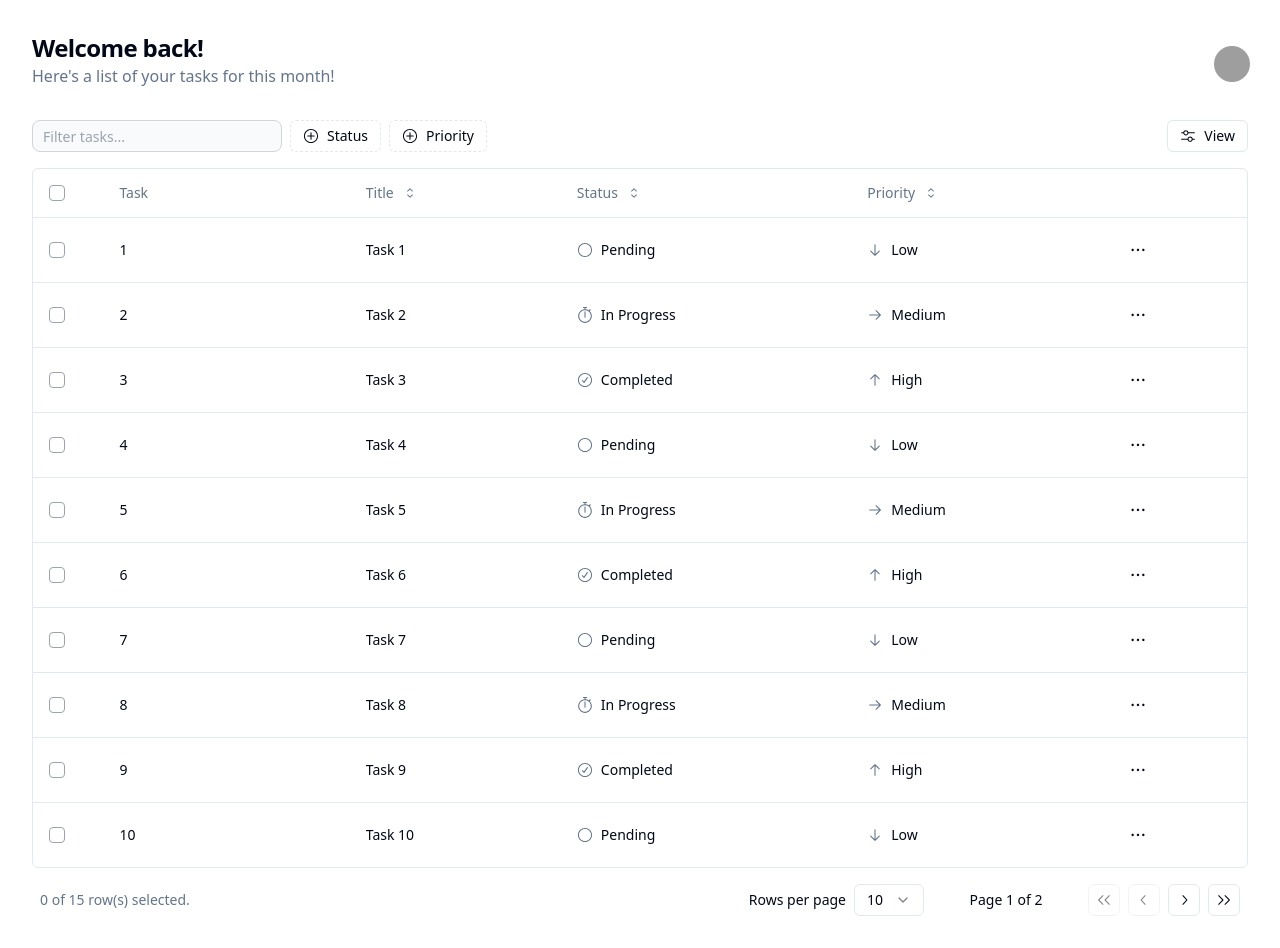
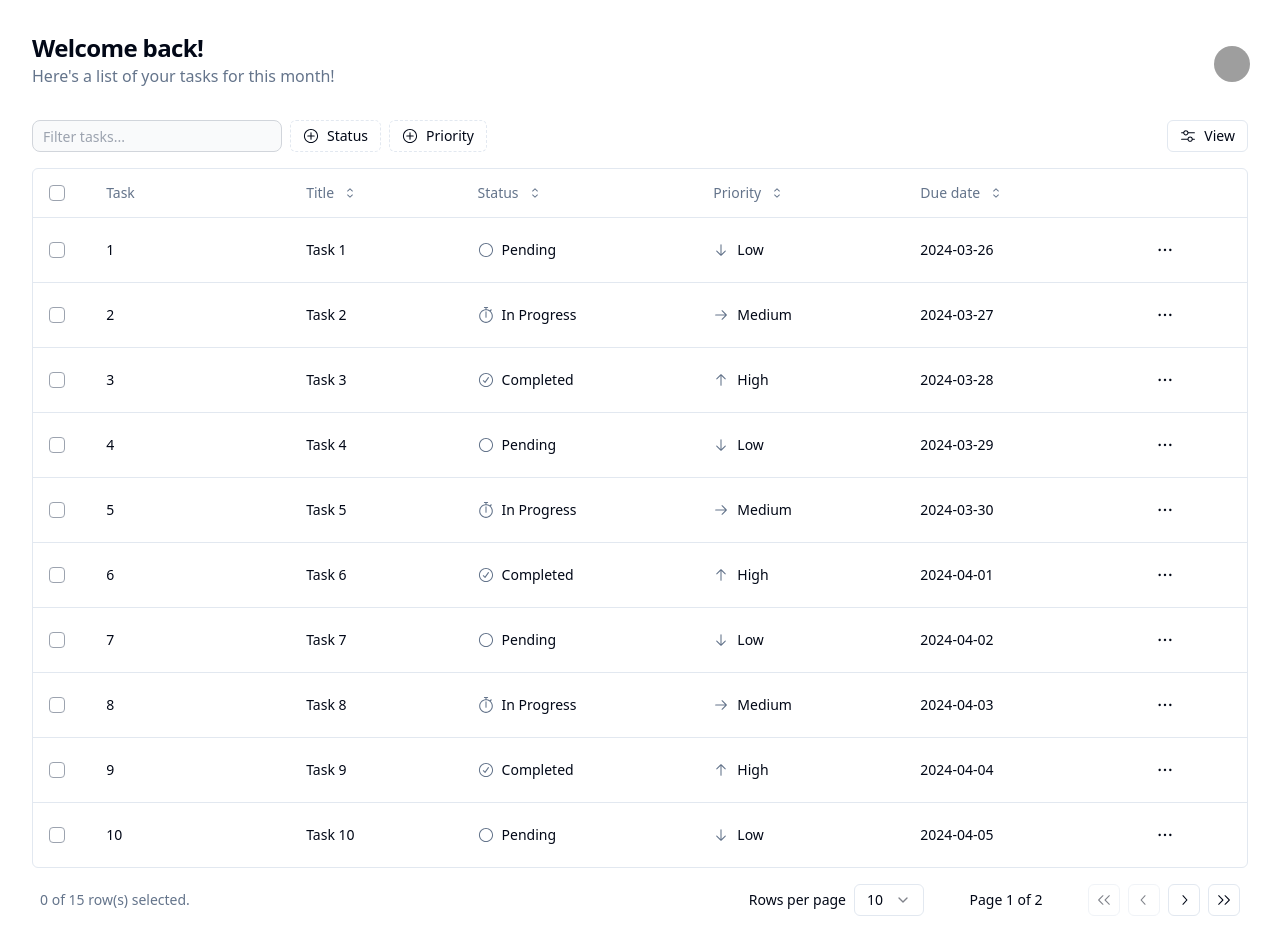
Before and after one commit to yassirelkhaili/taskify-frontend, a React (Create React App) app: page / in a window 1280 px wide. Built offline with nearby package versions, Linux system fonts and the light colour scheme; grey boxes are pictures that could not be loaded.

Commit message:
added due date

```diff
--- a/src/data/data.tsx
+++ b/src/data/data.tsx
@@ -4,32 +4,10 @@ import {
   ArrowUpIcon,
   CheckCircledIcon,
   CircleIcon,
-  CrossCircledIcon,
-  QuestionMarkCircledIcon,
   StopwatchIcon,
 } from "@radix-ui/react-icons"
 
-export const labels = [
-  {
-    value: "bug",
-    label: "Bug",
-  },
-  {
-    value: "feature",
-    label: "Feature",
-  },
-  {
-    value: "documentation",
-    label: "Documentation",
-  },
-]
-
 export const statuses = [
-  {
-    value: "backlog",
-    label: "Backlog",
-    icon: QuestionMarkCircledIcon,
-  },
   {
     value: "pending",
     label: "Pending",
--- a/src/partials/columns.tsx
+++ b/src/partials/columns.tsx
@@ -1,9 +1,6 @@
 import { ColumnDef } from "@tanstack/react-table"
-
-import { Badge } from "../components/ui/badge";
 import { Checkbox } from "../components/ui/checkbox";
-
-import { labels, priorities, statuses } from "../data/data"
+import { priorities, statuses } from "../data/data"
 import { DataTableColumnHeader } from "./data-table-column-header"
 import { DataTableRowActions } from "./data-table-row-actions"
 
@@ -68,11 +65,8 @@ export const columns: ColumnDef<Task>[] = [
       <DataTableColumnHeader column={column} title="Title" />
     ),
     cell: ({ row }) => {
-      const label = labels.find((label) => label.value === row.original.title)
-
       return (
         <div className="flex space-x-2">
-          {label && <Badge variant="outline">{label.label}</Badge>}
           <span className="max-w-[500px] truncate font-medium">
             {row.getValue("title")}
           </span>
@@ -89,8 +83,6 @@ export const columns: ColumnDef<Task>[] = [
       const status = statuses.find(
         (status) => status.value === row.getValue("status")
       )
-        console.log(row.getValue("status"));
-        console.log(statuses)
       if (!status) {
         return null
       }
@@ -136,6 +128,23 @@ export const columns: ColumnDef<Task>[] = [
     },
   },
   {
+    accessorKey: "due_date",
+    header: ({ column }) => (
+      <DataTableColumnHeader column={column} title="Due date" />
+    ),
+    cell: ({ row }) => {
+      return (
+        <div className="flex items-center">
+          <span>{row.getValue("due_date")}</span>
+        </div>
+      )
+    },
+    filterFn: (row, id, value) => {
+      console.log(row, id, value);
+      return value.includes(row.getValue(id))
+    },
+  },
+  {
     id: "actions",
     cell: ({ row }) => <DataTableRowActions row={row} />,
   },
--- a/src/partials/data-table-row-actions.tsx
+++ b/src/partials/data-table-row-actions.tsx
@@ -12,9 +12,6 @@ import {
   DropdownMenuTrigger,
 } from "../components/ui/dropdown-menu"
 
-import { labels } from "../data/data"
-import { taskSchema } from "../data/schema"
-
 interface DataTableRowActionsProps<TData> {
   row: Row<TData>
 }
@@ -22,8 +19,6 @@ interface DataTableRowActionsProps<TData> {
 export function DataTableRowActions<TData>({
   row,
 }: DataTableRowActionsProps<TData>) {
-  const task = taskSchema.parse(row.original)
-
   return (
     <DropdownMenu>
       <DropdownMenuTrigger asChild>
--- a/src/partials/data-table-toolbar.tsx
+++ b/src/partials/data-table-toolbar.tsx
@@ -18,7 +18,6 @@ export function DataTableToolbar<TData>({
   table,
 }: DataTableToolbarProps<TData>) {
   const isFiltered = table.getState().columnFilters.length > 0
-
   return (
     <div className="flex items-center justify-between">
       <div className="flex flex-1 items-center space-x-2">
```
